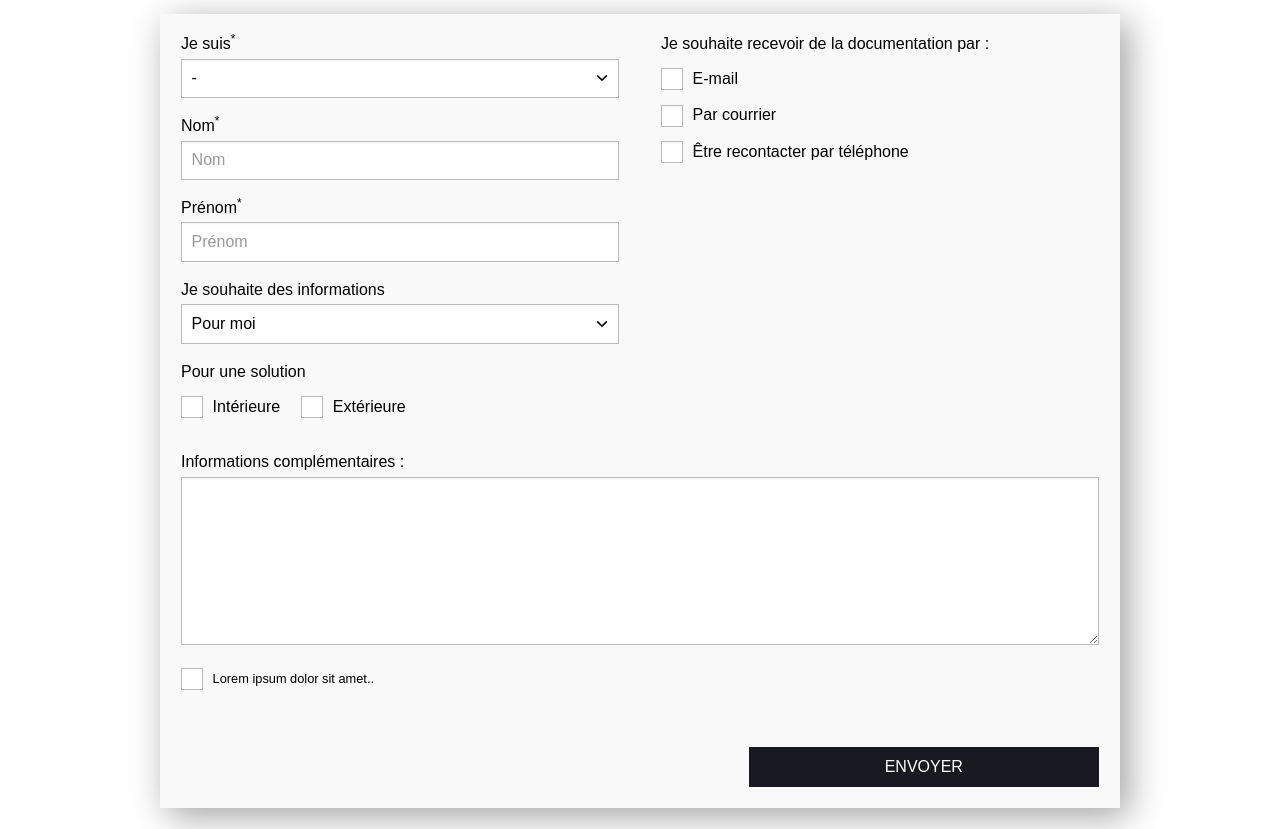
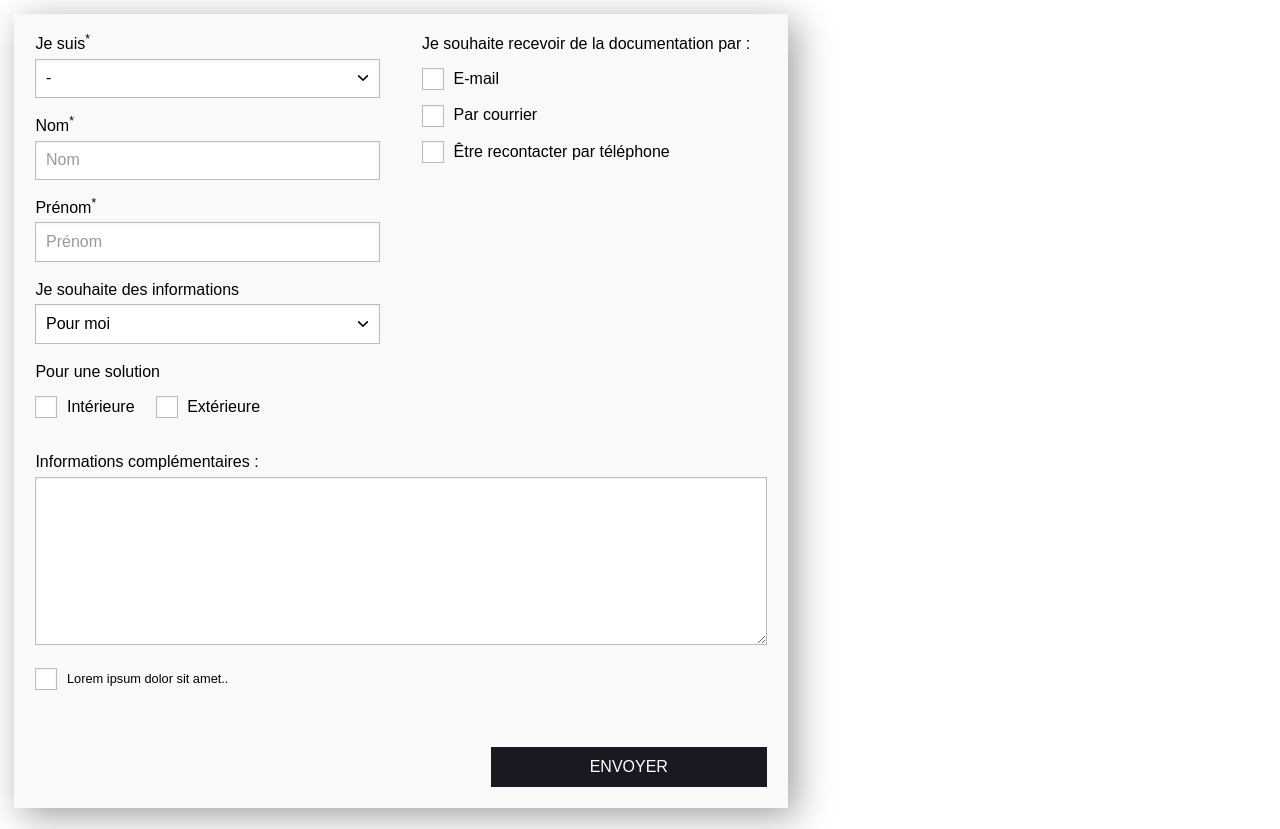
Before and after one commit to senioradom/sad-lead-form-template, a website built with Parcel: page src/index.html in a window 1280 px wide. Built offline with nearby package versions, Linux system fonts and the light colour scheme.

Commit message:
Add demonstration mode.

```diff
--- /dev/null
+++ b/src/css/sad-lead-form-demo.scss
@@ -0,0 +1,22 @@
+// --------------------
+// SAD Form demo
+// --------------------
+.sad-lead-form-demo {
+  display: flex;
+  flex-direction: row;
+  flex-wrap: wrap;
+  align-items: stretch;
+
+  #sad-lead-form {
+    width: 61.8%;
+  }
+
+  #sad-lead-form-demo-result {
+    width: 38.2%;
+
+    white-space: pre;
+
+    font-family: monospace;
+    font-size: 13px;
+  }
+}
--- a/src/index.html
+++ b/src/index.html
@@ -24,7 +24,10 @@
 <!-- ------------------
  Script
 ------------------- -->
-<div id="sad-lead-form"></div>
+<div class="sad-lead-form-demo">
+    <div id="sad-lead-form"></div>
+    <div id="sad-lead-form-demo-result"></div>
+</div>
 
 <!-- ------------------
  Script
--- a/src/js/index.js
+++ b/src/js/index.js
@@ -2,6 +2,7 @@ import SadLeadFormApp from './sad-lead-form-app';
 
 import '../css/sad-lead-form-optional.scss';
 import '../css/sad-lead-form.scss';
+import '../css/sad-lead-form-demo.scss';
 
 const formElement = document.getElementById('sad-lead-form');
 const rgpdDescription = 'Lorem ipsum dolor sit amet..';
@@ -10,7 +11,7 @@ const callBackFunction = () => {
   const theObj = window.sad.leadFormModelInstance.getFormAsObject();
   const theJSON = window.sad.leadFormModelInstance.getFormAsJSON();
 
-  formElement.innerHTML = `<pre>${theJSON}</pre>`;
+  document.getElementById('sad-lead-form-demo-result').innerHTML = `${theJSON}`;
 
   console.log(theObj);
   console.log(theJSON);
```
